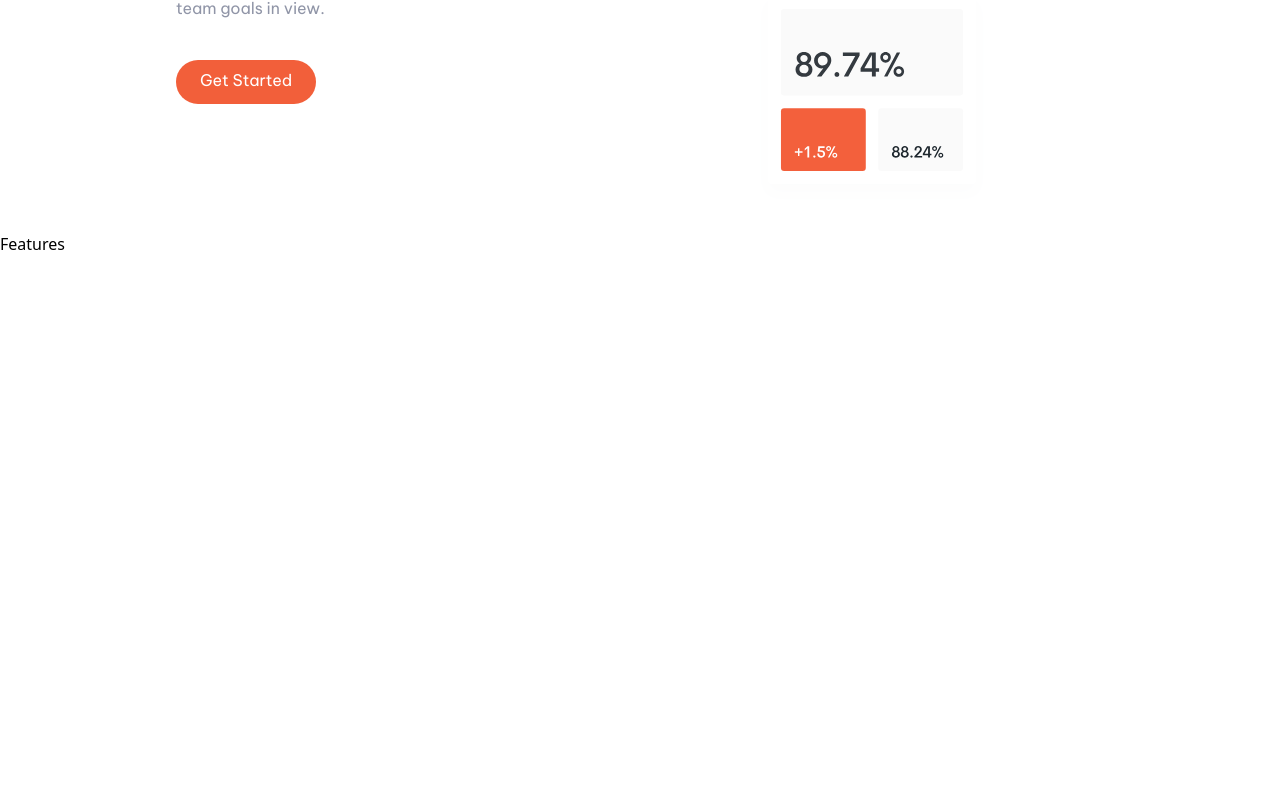
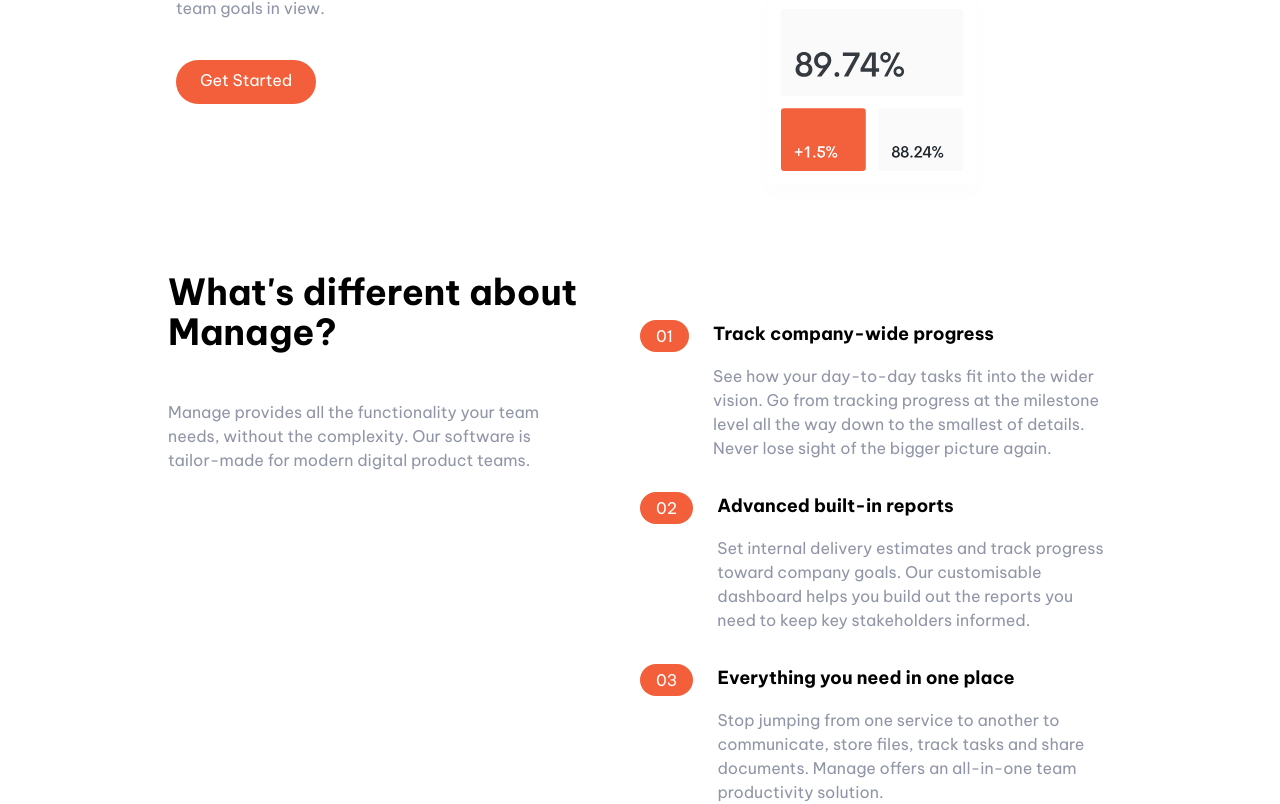
Before and after one commit to virajdalvi/manage-landing-page, a React (Create React App) app: page / in a window 1280 px wide. Shown: the part 368-1172 px from the top of the page. Before the commit the page ends 800 px from the top, so only its background shows below. Built offline with nearby package versions, Linux system fonts and the light colour scheme.

Commit message:
Done with the features

```diff
--- a/src/Components/Features/Features.js
+++ b/src/Components/Features/Features.js
@@ -1,7 +1,68 @@
 import React from "react";
-
+const Item = (props) => {
+  return (
+    <div className="flex flex-col space-y-3 md:space-y-0 md:space-x-6 md:flex-row">
+      <div className="rounded-l-full bg-brightRedSupLight md:bg-transparent">
+        <div className="flex items-center space-x-2">
+          <div className="px-4 py-2 text-white rounded-full md:py-1 bg-brightRed">
+            {props.number}
+          </div>
+          <h3 className="text-base font-bold md:mb-4 md:hidden">
+            {props.heading}
+          </h3>
+        </div>
+      </div>
+      <div>
+        <h3 className="hidden mb-4 text-lg font-bold md:block">
+          {props.heading}
+        </h3>
+        <p className="text-darkGrayishBlue">{props.paragraph}</p>
+      </div>
+    </div>
+  );
+};
 const Features = () => {
-  return <div>Features</div>;
+  return (
+    <section id="features" className="font-Vietnam">
+      <div className="container flex flex-col px-4 mx-auto mt-10 space-y-12 md:space-0 md:flex-row">
+        <div className="flex flex-col space-y-12 md:w-1/2">
+          <h2 className="max-w-md text-4xl font-bold text-center md:text-left">
+            What's different about Manage?
+          </h2>
+          <p className="max-w-sm text-center text-darkGrayishBlue md:text-left">
+            Manage provides all the functionality your team needs, without the
+            complexity. Our software is tailor-made for modern digital product
+            teams.
+          </p>
+        </div>
+        {/*Numberd List*/}
+        <div className="flex flex-col space-y-8 md:w-1/2">
+          <Item
+            number="01"
+            heading="Track company-wide progress"
+            paragraph="See how your day-to-day tasks fit into the wider vision. Go from
+                tracking progress at the milestone level all the way down to the
+                smallest of details. Never lose sight of the bigger picture
+                again."
+          />
+          <Item
+            number="02"
+            heading="Advanced built-in reports"
+            paragraph="Set internal delivery estimates and track progress toward
+                company goals. Our customisable dashboard helps you build out
+                the reports you need to keep key stakeholders informed."
+          />
+          <Item
+            number="03"
+            heading="Everything you need in one place"
+            paragraph="Stop jumping from one service to another to communicate, store
+                files, track tasks and share documents. Manage offers an
+                all-in-one team productivity solution."
+          />
+        </div>
+      </div>
+    </section>
+  );
 };
 
 export default Features;
```
